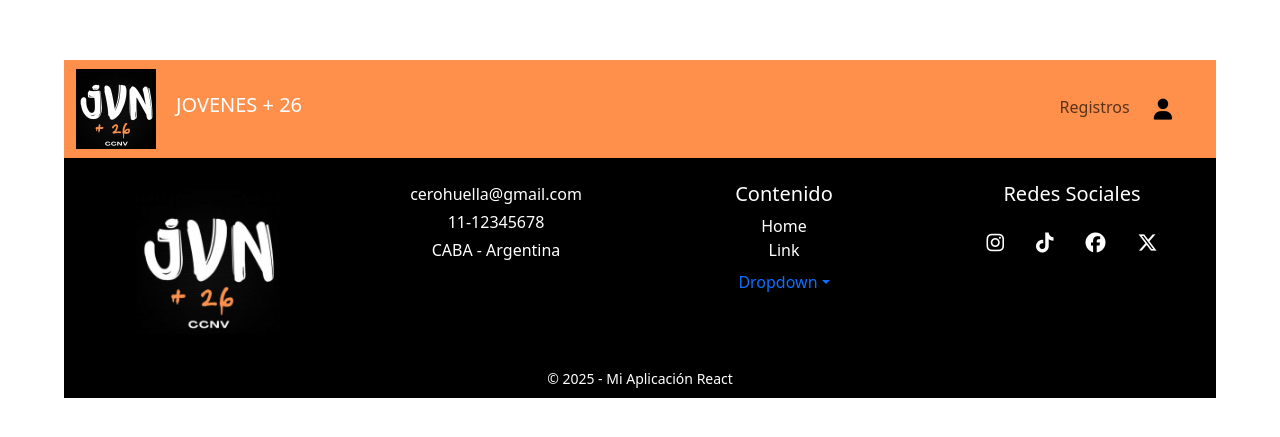
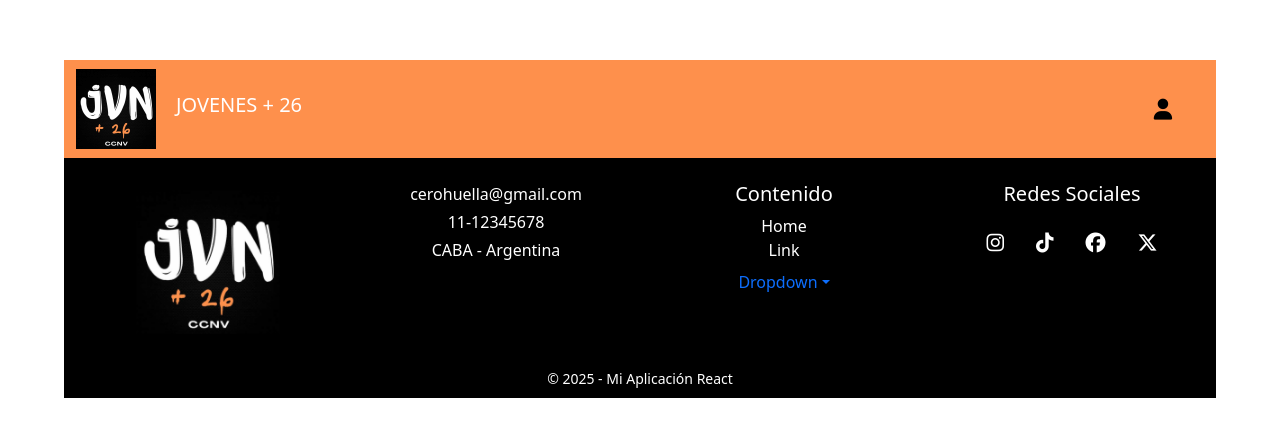
Before and after one commit to AlanContreras784/Proyecto-Jovenes-26, a React (Vite) app: page /evangelismos in a window 1280 px wide. Shown: the part 171-608 px from the top of the page. Built offline with nearby package versions, Linux system fonts and the light colour scheme.

Commit message:
rutas protegidas

```diff
--- a/src/components/CardUsuario.jsx
+++ b/src/components/CardUsuario.jsx
@@ -4,6 +4,8 @@ function CardUsuario({ usuario, onEditar, onEliminar }) {
   return (
     <Card className="mb-3 shadow-sm" style={{ maxWidth: "24rem" }}>
       <Card.Img
+        style={{ width: "250px", height:"280px" }}
+        className=""
         variant="top"
         src={usuario.imagen || "https://i.postimg.cc/Rh2g9nkn/usuario_Admin.png"}
         alt={usuario.name}
--- a/src/components/Nav.jsx
+++ b/src/components/Nav.jsx
@@ -43,7 +43,7 @@ const Navegacion = () => {
                     </OffcanvasHeader>
                     <OffcanvasBody>
                         <Nav className="justify-content-end  flex-grow-1 pe-3">
-                        <Nav.Link href="#"  as={Link} to={'/listaEvangelismo'}>Registros</Nav.Link>
+                        {user? <Nav.Link href="#"  as={Link} to={'/listaEvangelismo'}>Registros</Nav.Link>: <></>}
                         { admin? <Nav.Link href="#" as={Link} to={'/admin/crud'} className=' nav-link'>Crud de Registros</Nav.Link> : <></>}
                         { admin? <Nav.Link href="#" as={Link} to={'/admin/usuarios'} className=' nav-link'>Usuarios</Nav.Link> : <></>}
                         <Nav.Link href="#" as={Link} to={'/'} className='mx-0 ms-0 nav-link'><Button size="sm" variant="outline-light" className="border-0 " onClick={ !user ? handleNavigateLogin : handleLogout}>{ !user ? <i className="fa-solid fa-user fa-xl" style={{color:"#000000"}}></i> : <span size="sm" variant="outline-light" className="border-boton p-1" style={{color:"#000000"}}><i className="fa-solid fa-user"></i> : {obtenerUsername(user)}</span>}</Button></Nav.Link>
```
